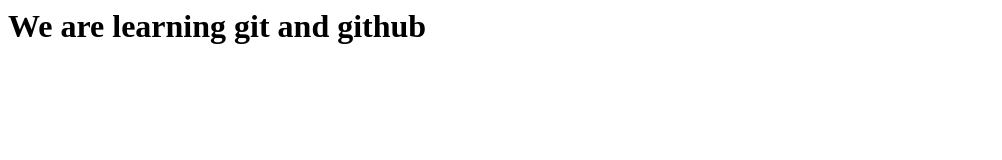
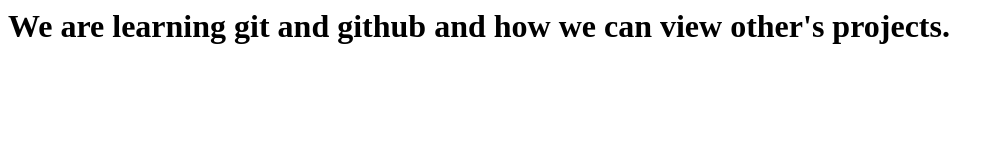
Before and after one commit to AnubhaG56/website, a plain HTML site: page index.html in a window 1280 px wide. Shown: the whole page, without its empty margins (0-1002 px from the left). Drawn offline with Linux system fonts and the light colour scheme.

Commit message:
new line inserted

```diff
--- a/index.html
+++ b/index.html
@@ -1 +1 @@
-<h1>We are learning git and github</h1>
+<h1>We are learning git and github and how we can view other's projects.</h1>
```
